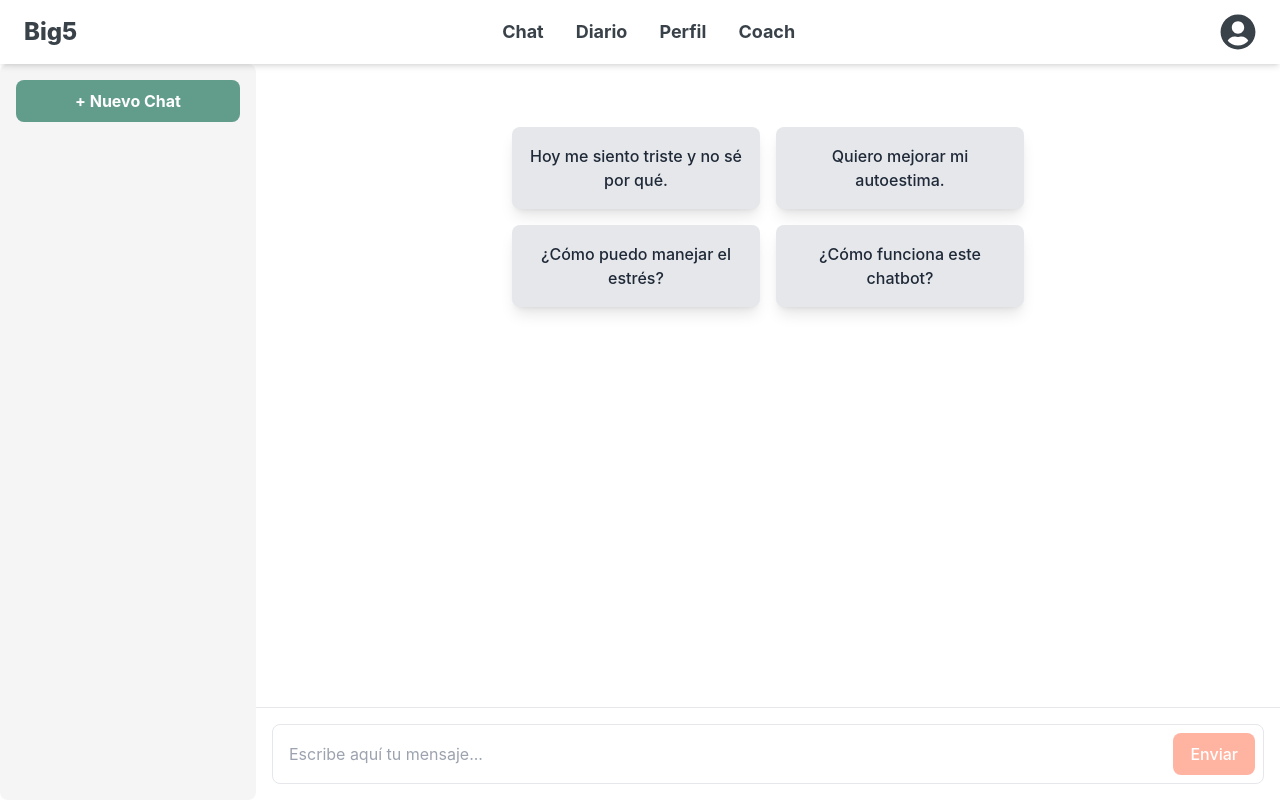
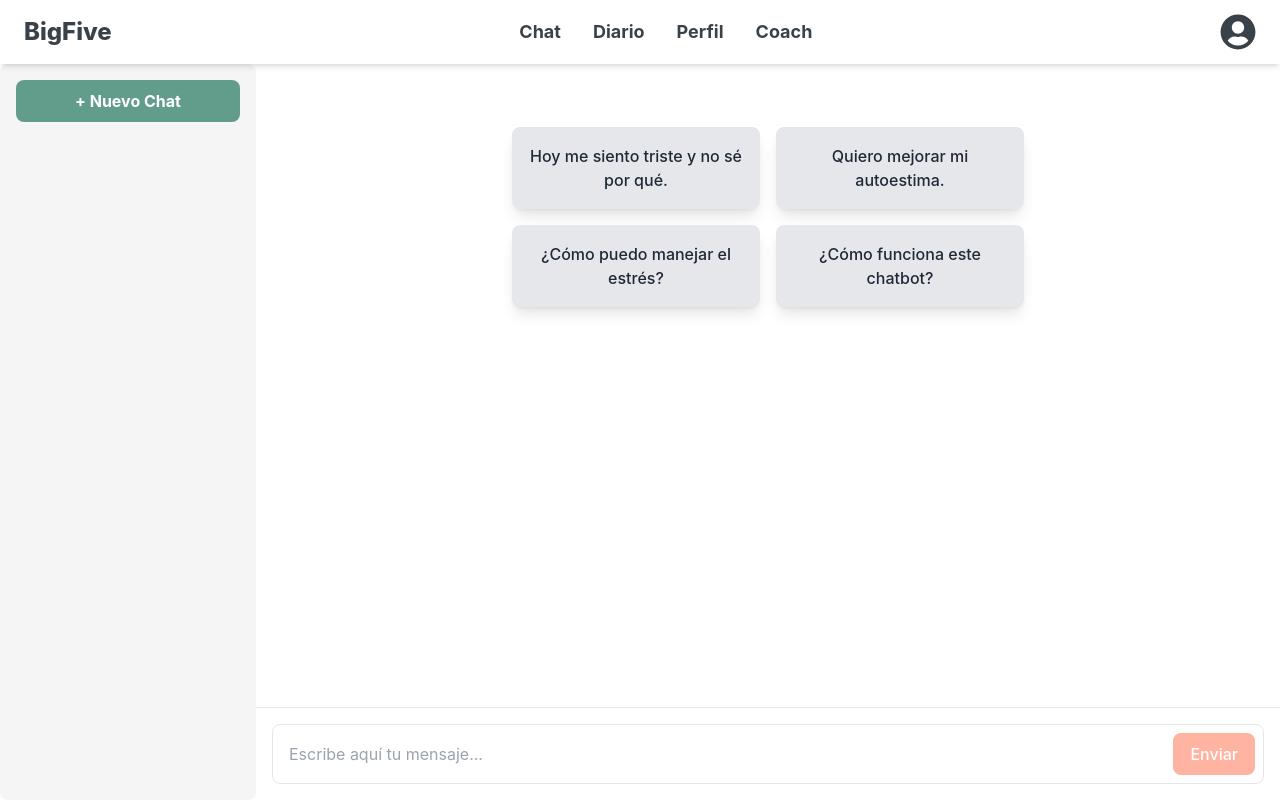
Before and after one commit to pablolobat0/bigFive, a React (Vite) app in the folder frontend/: page /chat in a window 1280 px wide. Built offline with nearby package versions, Linux system fonts and the light colour scheme.

Commit message:
Fix: Minor bug fixing

```diff
--- a/frontend/index.html
+++ b/frontend/index.html
@@ -3,7 +3,7 @@
   <head>
     <meta charset="UTF-8" />
     <meta name="viewport" content="width=device-width, initial-scale=1.0" />
-    <title>Big5</title>
+    <title>BigFive</title>
   </head>
   <body>
     <div id="root"></div>
--- a/frontend/src/components/Header.tsx
+++ b/frontend/src/components/Header.tsx
@@ -24,7 +24,7 @@ const Header: React.FC = () => {
             transition={{ duration: 0.3 }}
           >
             <Link to="/inicio" className="text-2xl font-extrabold text-headerText hover:text-third transition duration-300">
-              Big5
+              BigFive
             </Link>
           </motion.div>
 
```
